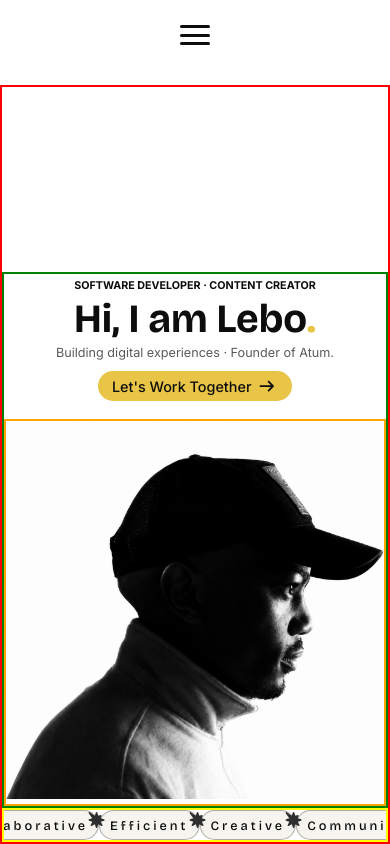
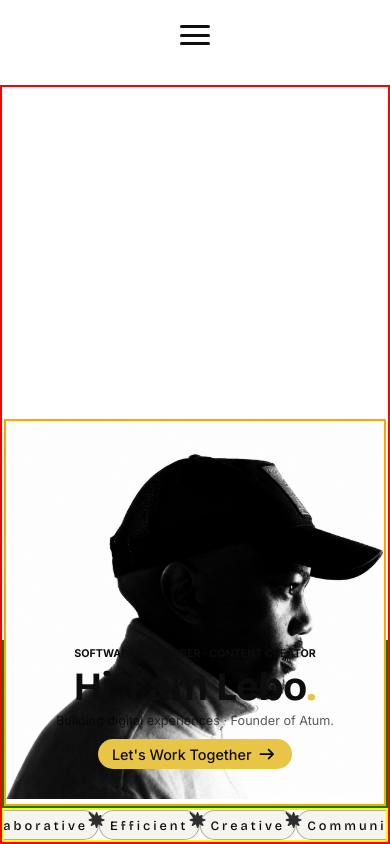
Before and after one commit to Lebo-Madikane/lebo-madikane, a Next.js app: page / in a window 390 px wide. Shown: the top 844 px of the page. Built offline with nearby package versions, Linux system fonts and the light colour scheme.

Commit message:
responsive design attributes marqueeTrack

```diff
--- a/src/components/Hero/Hero.module.scss
+++ b/src/components/Hero/Hero.module.scss
@@ -88,7 +88,7 @@
         @include mobile{
             text-align: center;
             position: static;
-            margin-bottom: 25rem;
+            margin-bottom: 2rem;
         }
 
         @keyframes fadeInText {
```
